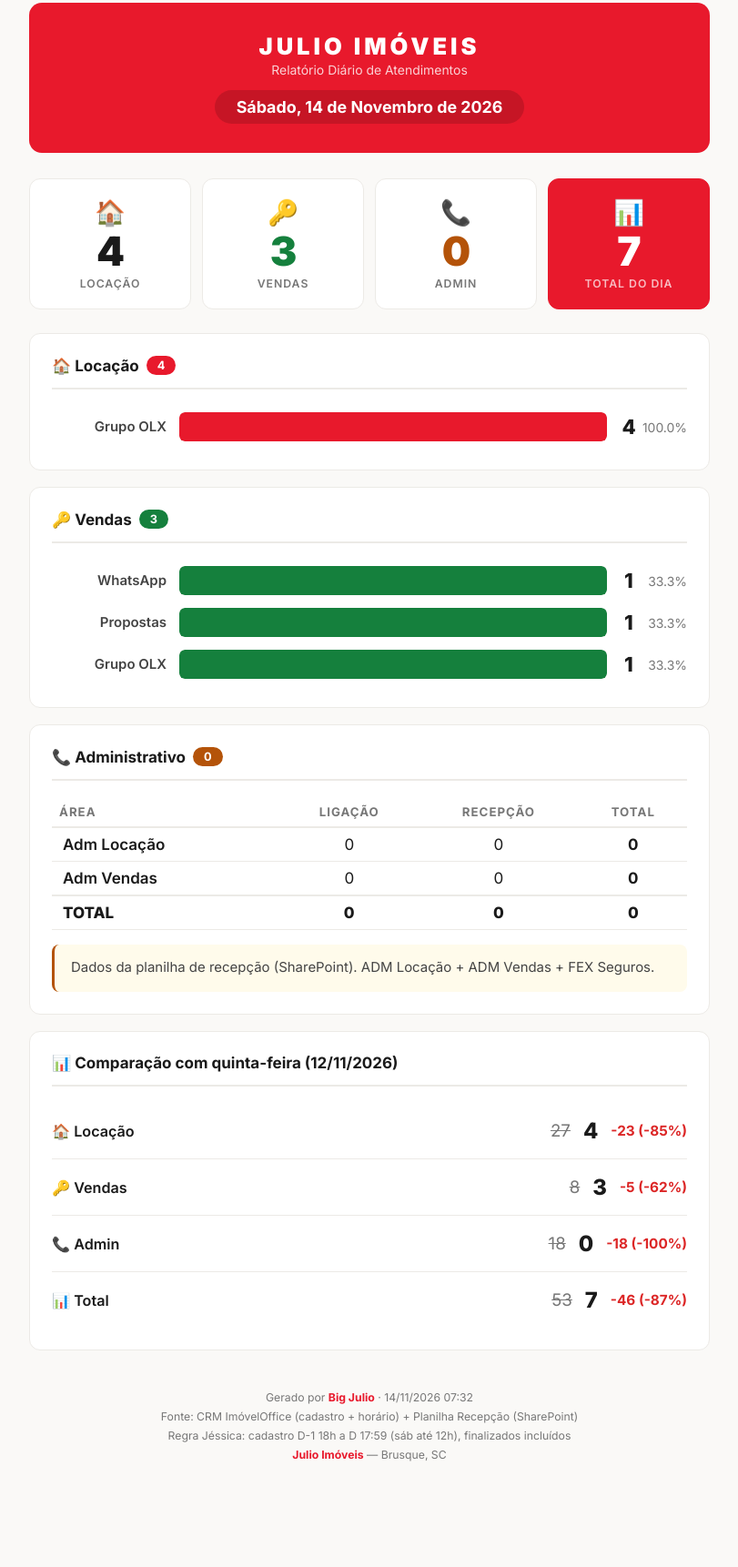
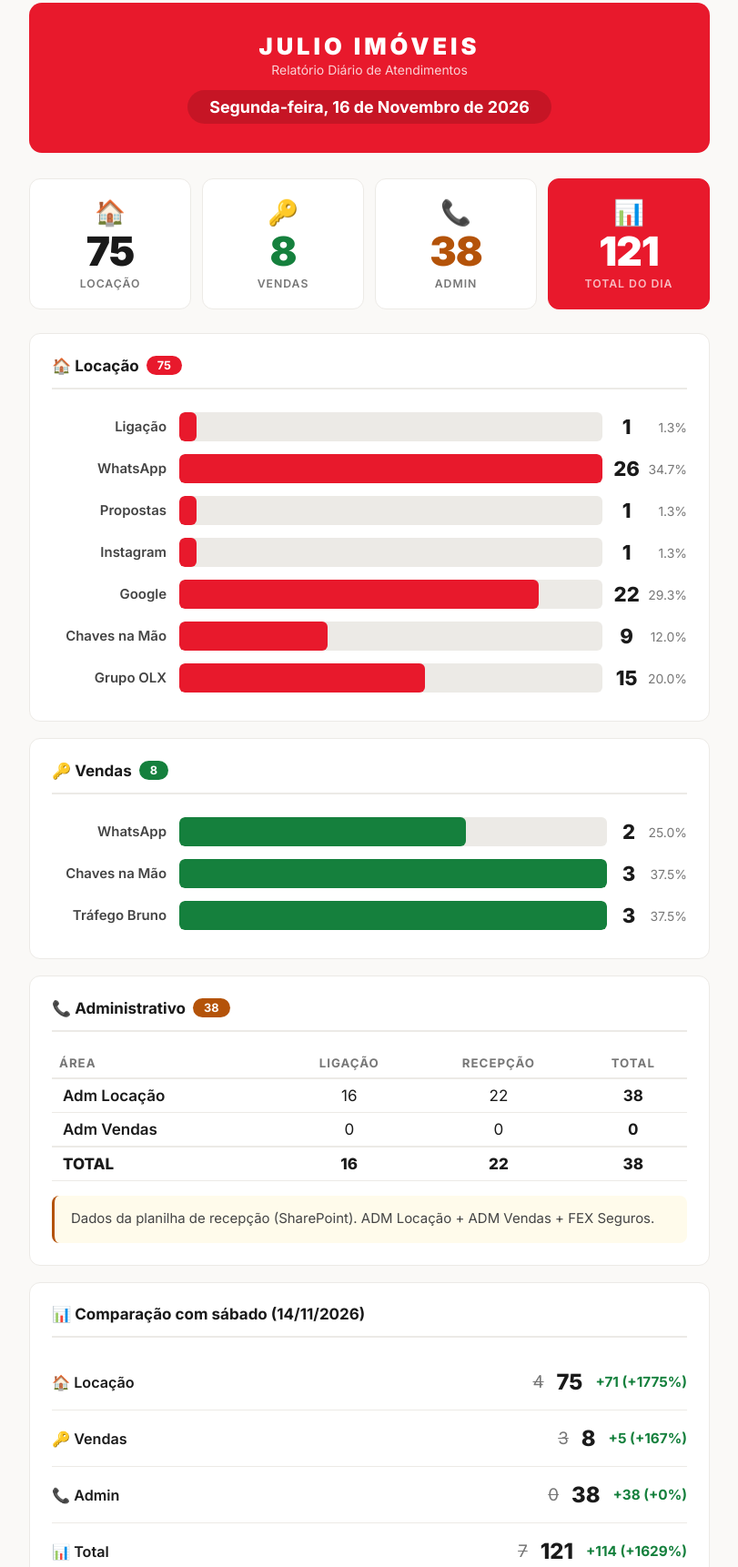
Before and after one commit to julioimoveismkt/dashboard-julio, a plain HTML site: page index.html in a window 1280 px wide. Shown: the part 17-1739 px from the top of the page at 91% size, without its empty margins (234-1045 px from the left). Before the commit the page ends 1666 px from the top, so only its background shows below. Drawn offline with Linux system fonts and the light colour scheme.

Commit message:
relatorio 17/11 auto

```diff
--- a/index.html
+++ b/index.html
@@ -66,57 +66,63 @@ footer b { color:var(--red); }
 <header>
   <h1>Julio Imóveis</h1>
   <p>Relatório Diário de Atendimentos</p>
-  <div class="dia">Sábado, 14 de Novembro de 2026</div>
+  <div class="dia">Segunda-feira, 16 de Novembro de 2026</div>
 </header>
 <div class="scores">
-  <div class="sc"><em>🏠</em><strong>4</strong><span>Locação</span></div>
-  <div class="sc"><em>🔑</em><strong style="color:var(--green)">3</strong><span>Vendas</span></div>
-  <div class="sc"><em>📞</em><strong style="color:var(--amber)">0</strong><span>Admin</span></div>
-  <div class="sc hero"><em>📊</em><strong>7</strong><span>Total do dia</span></div>
+  <div class="sc"><em>🏠</em><strong>75</strong><span>Locação</span></div>
+  <div class="sc"><em>🔑</em><strong style="color:var(--green)">8</strong><span>Vendas</span></div>
+  <div class="sc"><em>📞</em><strong style="color:var(--amber)">38</strong><span>Admin</span></div>
+  <div class="sc hero"><em>📊</em><strong>121</strong><span>Total do dia</span></div>
 </div>
 <section>
-  <h2>🏠 Locação <span class="tag r">4</span></h2>
-  <table><tr><td class="or">Grupo OLX</td><td class="br"><div class="track"><div class="fill" style="width:100%"></div></div></td><td class="vl">4</td><td class="pc">100.0%</td></tr>
+  <h2>🏠 Locação <span class="tag r">75</span></h2>
+  <table><tr><td class="or">Ligação</td><td class="br"><div class="track"><div class="fill" style="width:4%"></div></div></td><td class="vl">1</td><td class="pc">1.3%</td></tr>
+<tr><td class="or">WhatsApp</td><td class="br"><div class="track"><div class="fill" style="width:100%"></div></div></td><td class="vl">26</td><td class="pc">34.7%</td></tr>
+<tr><td class="or">Propostas</td><td class="br"><div class="track"><div class="fill" style="width:4%"></div></div></td><td class="vl">1</td><td class="pc">1.3%</td></tr>
+<tr><td class="or">Instagram</td><td class="br"><div class="track"><div class="fill" style="width:4%"></div></div></td><td class="vl">1</td><td class="pc">1.3%</td></tr>
+<tr><td class="or">Google</td><td class="br"><div class="track"><div class="fill" style="width:85%"></div></div></td><td class="vl">22</td><td class="pc">29.3%</td></tr>
+<tr><td class="or">Chaves na Mão</td><td class="br"><div class="track"><div class="fill" style="width:35%"></div></div></td><td class="vl">9</td><td class="pc">12.0%</td></tr>
+<tr><td class="or">Grupo OLX</td><td class="br"><div class="track"><div class="fill" style="width:58%"></div></div></td><td class="vl">15</td><td class="pc">20.0%</td></tr>
 </table>
 </section>
 <section class="vendas">
-  <h2>🔑 Vendas <span class="tag g">3</span></h2>
-  <table><tr><td class="or">WhatsApp</td><td class="br"><div class="track"><div class="fill" style="width:100%"></div></div></td><td class="vl">1</td><td class="pc">33.3%</td></tr>
-<tr><td class="or">Propostas</td><td class="br"><div class="track"><div class="fill" style="width:100%"></div></div></td><td class="vl">1</td><td class="pc">33.3%</td></tr>
-<tr><td class="or">Grupo OLX</td><td class="br"><div class="track"><div class="fill" style="width:100%"></div></div></td><td class="vl">1</td><td class="pc">33.3%</td></tr>
+  <h2>🔑 Vendas <span class="tag g">8</span></h2>
+  <table><tr><td class="or">WhatsApp</td><td class="br"><div class="track"><div class="fill" style="width:67%"></div></div></td><td class="vl">2</td><td class="pc">25.0%</td></tr>
+<tr><td class="or">Chaves na Mão</td><td class="br"><div class="track"><div class="fill" style="width:100%"></div></div></td><td class="vl">3</td><td class="pc">37.5%</td></tr>
+<tr><td class="or">Tráfego Bruno</td><td class="br"><div class="track"><div class="fill" style="width:100%"></div></div></td><td class="vl">3</td><td class="pc">37.5%</td></tr>
 </table>
 </section>
 <section class="admin">
-  <h2>📞 Administrativo <span class="tag a">0</span></h2>
+  <h2>📞 Administrativo <span class="tag a">38</span></h2>
   <table class="admin-tbl">
     <tr><th>Área</th><th>Ligação</th><th>Recepção</th><th>Total</th></tr>
     <tr><td style="font-weight:600;padding:8px 12px;">Adm Locação</td>
-<td style="text-align:center;padding:8px;">0</td>
-<td style="text-align:center;padding:8px;">0</td>
-<td style="text-align:center;padding:8px;font-weight:700;">0</td></tr>
+<td style="text-align:center;padding:8px;">16</td>
+<td style="text-align:center;padding:8px;">22</td>
+<td style="text-align:center;padding:8px;font-weight:700;">38</td></tr>
 <tr><td style="font-weight:600;padding:8px 12px;">Adm Vendas</td>
 <td style="text-align:center;padding:8px;">0</td>
 <td style="text-align:center;padding:8px;">0</td>
 <td style="text-align:center;padding:8px;font-weight:700;">0</td></tr>
 <tr style="border-top:2px solid var(--rule);font-weight:800;">
 <td style="padding:8px 12px;">TOTAL</td>
-<td style="text-align:center;padding:8px;">0</td>
-<td style="text-align:center;padding:8px;">0</td>
-<td style="text-align:center;padding:8px;">0</td></tr>
+<td style="text-align:center;padding:8px;">16</td>
+<td style="text-align:center;padding:8px;">22</td>
+<td style="text-align:center;padding:8px;">38</td></tr>
   </table>
   <div class="note a">Dados da planilha de recepção (SharePoint). ADM Locação + ADM Vendas + FEX Seguros.</div>
 </section>
 <section>
-  <h2>📊 Comparação com quinta-feira (12/11/2026)</h2>
+  <h2>📊 Comparação com sábado (14/11/2026)</h2>
   <ul class="cmp">
-    <li><span class="lbl">🏠 Locação</span><span class="nums"><span class="prev">27</span><span class="now">4</span><span class="dn">-23 (-85%)</span></span></li>
-    <li><span class="lbl">🔑 Vendas</span><span class="nums"><span class="prev">8</span><span class="now">3</span><span class="dn">-5 (-62%)</span></span></li>
-    <li><span class="lbl">📞 Admin</span><span class="nums"><span class="prev">18</span><span class="now">0</span><span class="dn">-18 (-100%)</span></span></li>
-    <li><span class="lbl">📊 Total</span><span class="nums"><span class="prev">53</span><span class="now">7</span><span class="dn">-46 (-87%)</span></span></li>
+    <li><span class="lbl">🏠 Locação</span><span class="nums"><span class="prev">4</span><span class="now">75</span><span class="up">+71 (+1775%)</span></span></li>
+    <li><span class="lbl">🔑 Vendas</span><span class="nums"><span class="prev">3</span><span class="now">8</span><span class="up">+5 (+167%)</span></span></li>
+    <li><span class="lbl">📞 Admin</span><span class="nums"><span class="prev">0</span><span class="now">38</span><span class="up">+38 (+0%)</span></span></li>
+    <li><span class="lbl">📊 Total</span><span class="nums"><span class="prev">7</span><span class="now">121</span><span class="up">+114 (+1629%)</span></span></li>
   </ul>
 </section>
 <footer>
-  Gerado por <b>Big Julio</b> · 14/11/2026 07:32<br>
+  Gerado por <b>Big Julio</b> · 17/11/2026 07:34<br>
   Fonte: CRM ImóvelOffice (cadastro + horário) + Planilha Recepção (SharePoint)<br>
   Regra Jéssica: cadastro D-1 18h a D 17:59 (sáb até 12h), finalizados incluídos<br>
   <b>Julio Imóveis</b> — Brusque, SC
```
